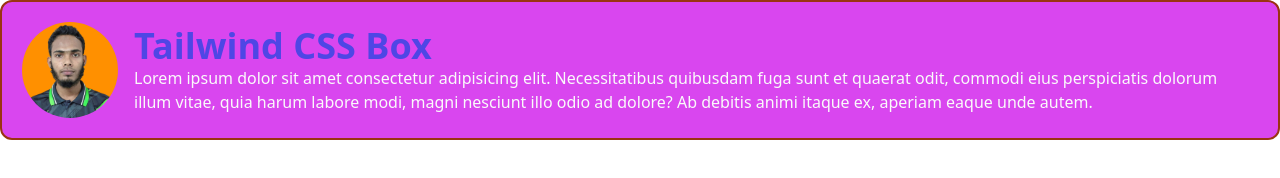
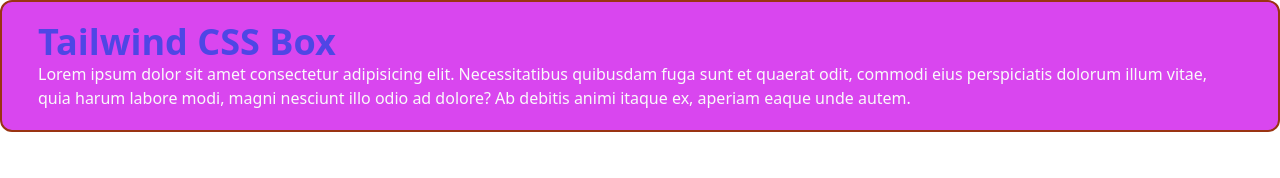
Before and after one commit to sahinwebdev/Tailwind-CSS-practice, a plain HTML site: page index.html in a window 1280 px wide. Drawn offline with nearby package versions, Linux system fonts and the light colour scheme.

Commit message:
secnd commit

```diff
--- a/index.html
+++ b/index.html
@@ -12,7 +12,6 @@
 <body>
   <section
     class="bg-fuchsia-500 p-5 rounded-xl flex justify-center align-center items-center border-orange-800	border-2 ">
-    <img src="Sahin Alam.jpg" alt="" class="rounded-full w-24 h-24 ">
     <div class="px-4">
       <h2 class="text-4xl font-sans font-semibold text-indigo-600
 	">Tailwind CSS Box </h2>
```
